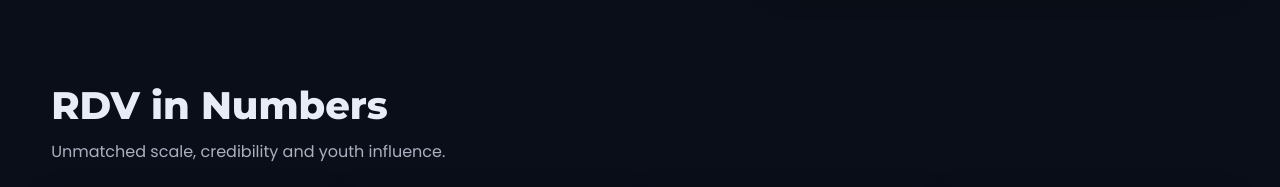
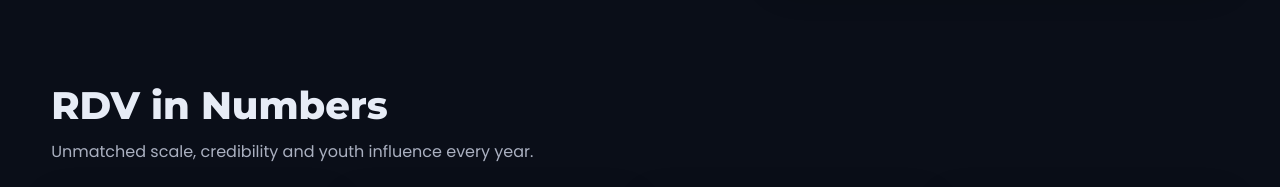
Before and after one commit to amanbalara/IITD-PROM, a plain HTML site: page index.html in a window 1280 px wide. Shown: the part 900-1087 px from the top of the page. Drawn offline with Linux system fonts and the light colour scheme.

Commit message:
Update index.html

```diff
--- a/index.html
+++ b/index.html
@@ -213,7 +213,7 @@
   <section id="highlights" class="section">
     <div class="container">
       <h2>RDV in Numbers</h2>
-      <p class="sub">Unmatched scale, credibility and youth influence.</p>
+      <p class="sub">Unmatched scale, credibility and youth influence every year.</p>
       <div class="stats">
         <div class="stat shadow" data-reveal>
           <div class="num" data-counter="160000">0</div>
```
